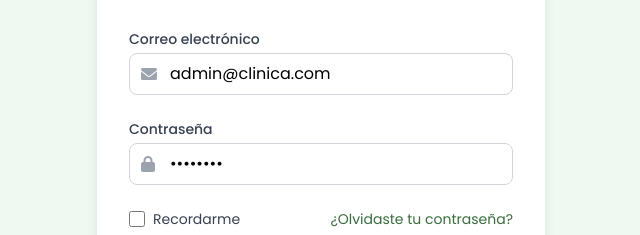
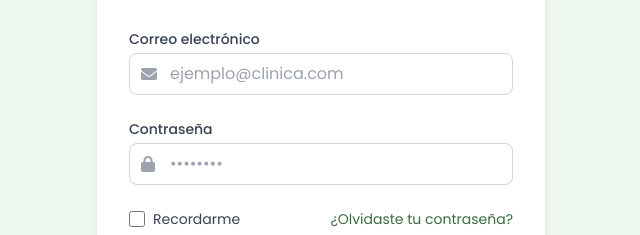
Before and after one commit to jajaraa/medicina-alternativa-sesion-naturales, a website: page admin/login.html in a window 1280 px wide. Shown: the part 268-503 px from the top of the page, without its empty margins (319-959 px from the left). Drawn offline with nearby package versions, Linux system fonts and the light colour scheme.

Commit message:
Add admin/login.html 1751260717927

```diff
--- a/admin/login.html
+++ b/admin/login.html
@@ -54,9 +54,9 @@
                             type="email"
                             id="email"
                             name="email"
-                            value="admin@clinica.com"
                             autocomplete="email"
                             required
+                            placeholder="ejemplo@clinica.com"
                             class="w-full pl-10 pr-4 py-2 border border-gray-300 rounded-lg focus:ring-2 focus:ring-natural-500 focus:border-natural-500"
                         >
                     </div>
@@ -74,9 +74,9 @@
                             type="password"
                             id="password"
                             name="password"
-                            value="admin123"
                             autocomplete="current-password"
                             required
+                            placeholder="••••••••"
                             class="w-full pl-10 pr-4 py-2 border border-gray-300 rounded-lg focus:ring-2 focus:ring-natural-500 focus:border-natural-500"
                         >
                     </div>
```
